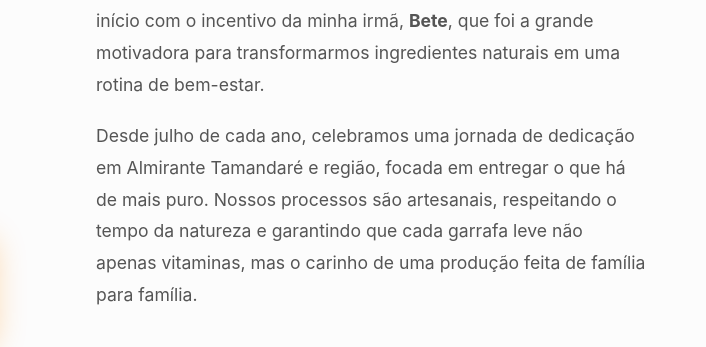
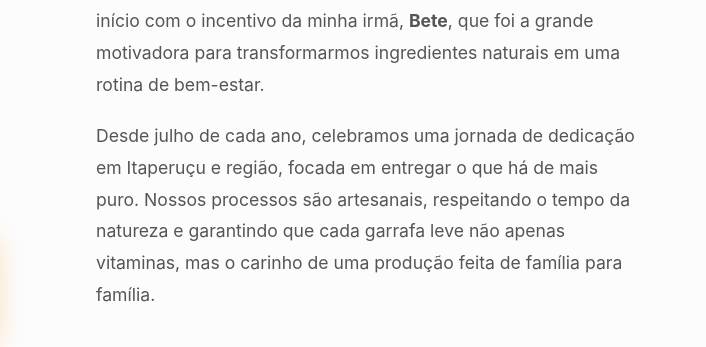
Before and after one commit to detoxorange/detoxorange, a plain HTML site: page index.html in a window 1280 px wide. Shown: the part 5596-5943 px from the top of the page, 574-1280 px from the left. Drawn offline with Linux system fonts and the light colour scheme; a web font is replaced by a local one.

Commit message:
Update index.html

```diff
--- a/index.html
+++ b/index.html
@@ -626,7 +626,7 @@
                 ingredientes naturais em uma rotina de bem-estar.
             </p>
             <p>
-                Desde julho de cada ano, celebramos uma jornada de dedicação em Almirante Tamandaré e região, focada em entregar o que há de mais puro.
+                Desde julho de cada ano, celebramos uma jornada de dedicação em Itaperuçu e região, focada em entregar o que há de mais puro.
                 Nossos processos são artesanais, respeitando o tempo da natureza e garantindo que cada garrafa leve não apenas vitaminas,
                 mas o carinho de uma produção feita de família para família.
             </p>
```
